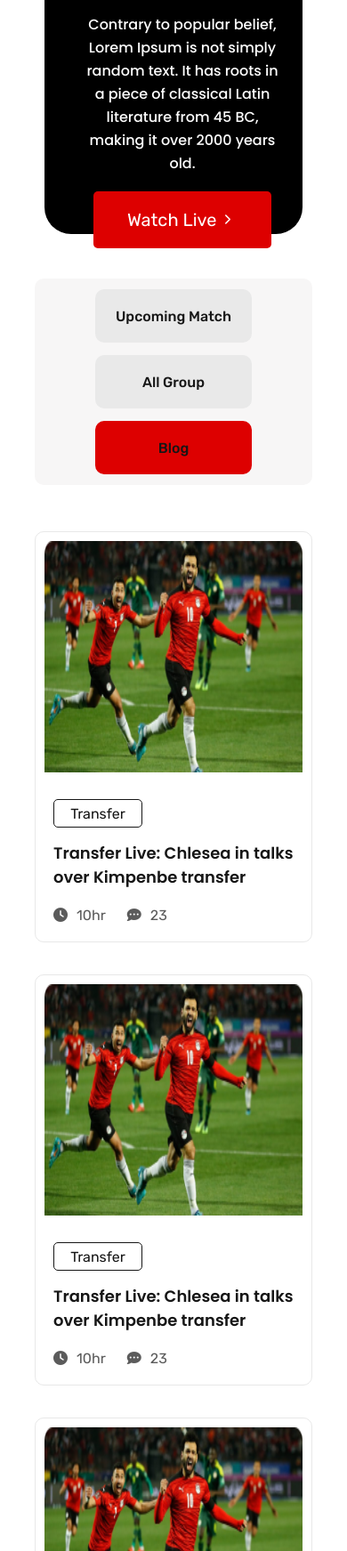
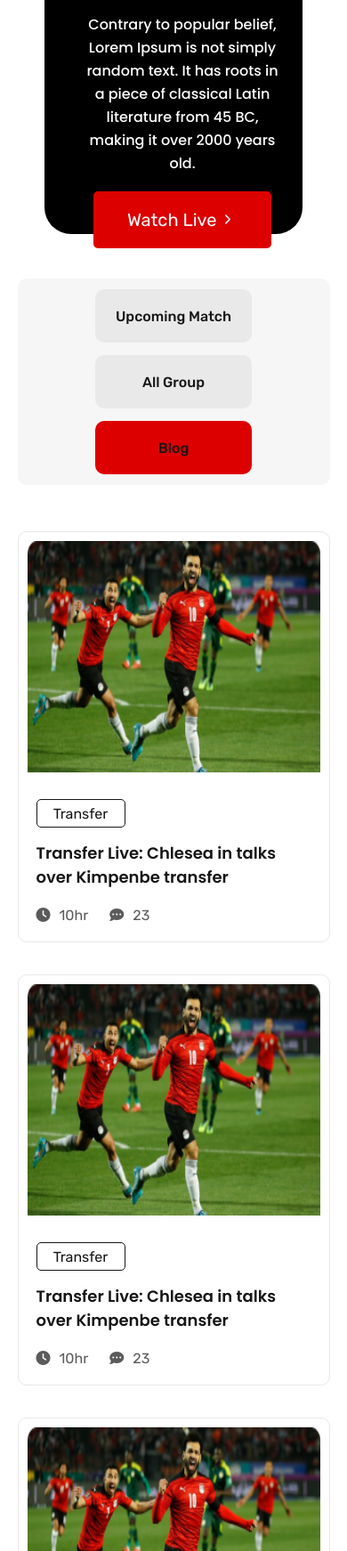
Before and after one commit to AoyanKar2021/Worldcup_responsive, a plain HTML site: page index.html in a window 390 px wide. Shown: the part 257-2000 px from the top of the page at 89% size. Drawn offline with Linux system fonts and the light colour scheme.

Commit message:
3rd  Responsive commit

```diff
--- a/css/style.css
+++ b/css/style.css
@@ -136,7 +136,7 @@ section.blogs_outer_wrapper {
     justify-content: center;
 }
 .blogs_container {
-    width: 80%;
+    width: 90%;
     display: grid;
     grid-template-columns: 220px 1fr;
     grid-gap: 10px;
@@ -199,10 +199,9 @@ section.blogs_outer_wrapper {
 .blogs_right {
     display: grid;
     grid-template-columns: 1fr 1fr 1fr;
-    grid-gap: 40px;
+    grid-gap: 20px;
 }
 .blog {
-
 
     left: 476px;
     top: 826px;
@@ -216,11 +215,11 @@ section.blogs_outer_wrapper {
     padding: 8px;
 }
 .blog_thumnail img {
-    width: 95%;
-    height: 200px;
+    width: 100%;
+
 
 }
-.blog_thumnail img{}
+
 .blog_info{}
 .blog_info a {
     width: 100px;
```
Also changed, not shown: UpcommingMatch.html (+1 -1 lines).
